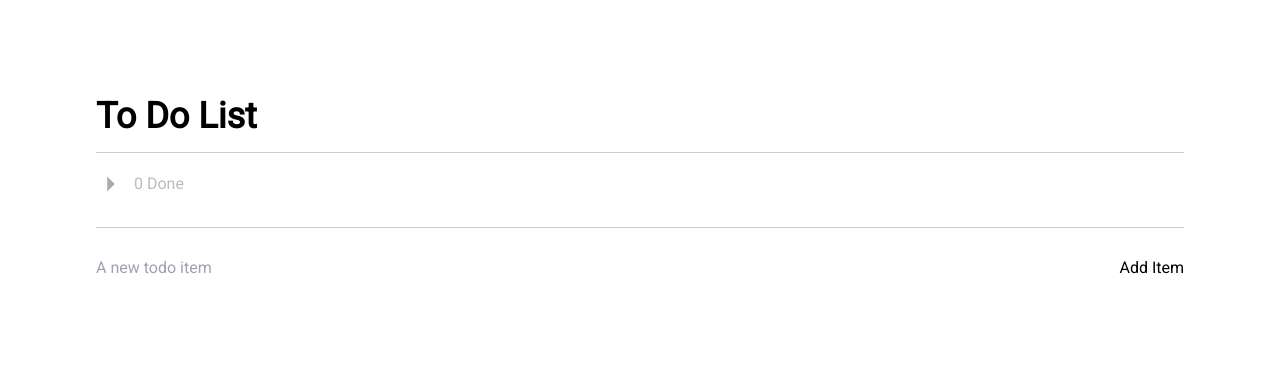
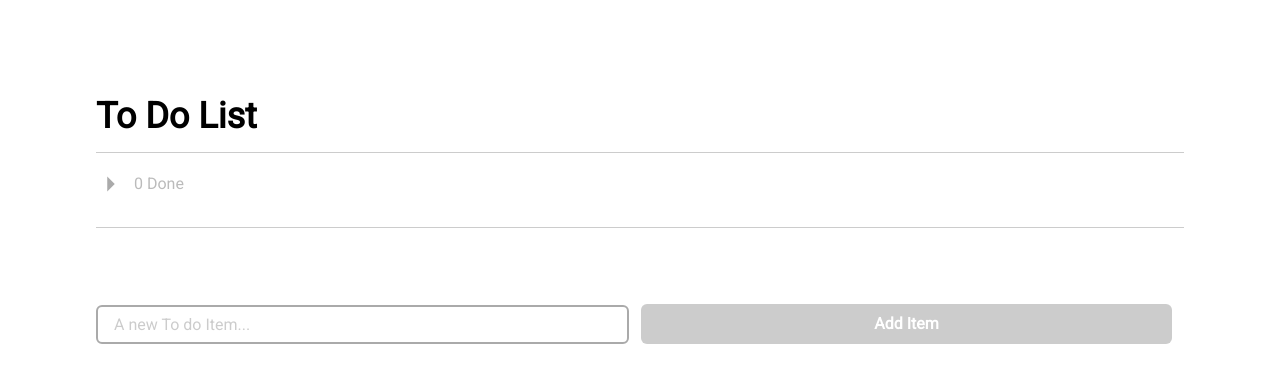
Before and after one commit to ikechukwu-peter/brydeghq-todo, a Next.js app: page / in a window 1280 px wide. Shown: the top 382 px of the page. Built offline with nearby package versions, Linux system fonts and the light colour scheme.

Commit message:
feat: add item to todos

```diff
--- a/src/components/todo/add-item.tsx
+++ b/src/components/todo/add-item.tsx
@@ -8,6 +8,9 @@ export const AddItem = () => {
   // Handler for form submission
   const handleSubmit = (event: React.FormEvent) => {
     event.preventDefault();
+    if (!inputValue) {
+      return;
+    }
     addTodo(inputValue); // Add a new todo item to the global state
     setInputValue(""); // Reset the input value
   };
@@ -18,14 +21,24 @@ export const AddItem = () => {
   };
 
   return (
-    <form onSubmit={handleSubmit} className="flex justify-between items-center">
+    <form
+      onSubmit={handleSubmit}
+      className="flex justify-between items-center gap-3 h-full mt-8"
+    >
       <input
+        className="w-full py-2 px-4 rounded-md border-2 border-gray-200 bg-white text-grey focus:outline-none focus:ring-2 focus:ring-grey-100 focus:border-transparent hover:border-grey-200 placeholder:text-grey-200 h-full"
         type="text"
         value={inputValue}
         onChange={handleInputChange}
-        placeholder="A new todo item"
+        placeholder="A new To do Item..."
       />
-      <button type="submit">Add Item</button>
+
+      <button
+        type="submit"
+        className="mr-3 w-[50%] md:w-full py-2 px-4 bg-grey-200 hover:bg-grey-100 focus:bg-grey-200 text-white font-bold rounded-md transition duration-300 ease-in-out h-full"
+      >
+        Add Item
+      </button>
     </form>
   );
 };
--- a/src/components/todo/completed-todo.tsx
+++ b/src/components/todo/completed-todo.tsx
@@ -52,7 +52,7 @@ export const CompletedTodos = (): JSX.Element => {
                   type="checkbox"
                   checked={todo.completed}
                   onChange={(e) => handleCheckboxChange(e, todo.id)}
-                  className="rounded-xl appearance-none h-6 w-6 border border-blue-100 bg-blue-100 checked:bg-blue-600 checked:border-transparent focus:outline-none"
+                  className="rounded-xl appearance-none h-6 w-6 border border-blue-100 bg-blue-100 checked:bg-blue-600 checked:border-transparent focus:outline-none hover:bg-blue-200"
                   style={{
                     backgroundImage: `url(/check.svg)`,
                     backgroundRepeat: "no-repeat",
--- a/src/components/todo/uncompleted-todo.tsx
+++ b/src/components/todo/uncompleted-todo.tsx
@@ -26,7 +26,7 @@ export const UncompletedTodos = () => {
                 type="checkbox"
                 checked={todo.completed}
                 onChange={(e) => handleCheckboxChange(e, todo.id)}
-                className="rounded-xl appearance-none h-6 w-6 border border-grey-100 bg-white checked:bg-blue-600 checked:border-transparent focus:outline-none"
+                className="rounded-xl appearance-none h-6 w-6 border border-grey-100 bg-white checked:bg-blue-600 checked:border-transparent focus:outline-none  hover:bg-grey-200"
               />
               <div className="flex flex-col items-start">
                 <span className="text-black font-bold text-medium">
--- a/src/pages/index.tsx
+++ b/src/pages/index.tsx
@@ -5,20 +5,22 @@ const roboto = Roboto({ weight: "400", subsets: ["latin"] });
 
 export default function Home() {
   return (
+    // The main container of the to-do list page
     <main
-      className={`flex min-h-screen flex-col  p-4 md:p-10 lg:p-24 ${roboto.className}`}
+      className={`flex min-h-screen flex-col p-4 md:p-10 lg:p-24 ${roboto.className}`}
     >
-      <h2
-        className="
-        font-bold text-2xl md:text-3xl  md:font-extrabold capitalize lg:text-4xl"
-      >
+      <h2 className="font-bold text-2xl md:text-3xl md:font-extrabold capitalize lg:text-4xl">
         To do List
       </h2>
 
-      {/* TODO */}
+      {/* The completed and uncompleted to-do list items */}
       <CompletedTodos />
       <UncompletedTodos />
-      <AddItem />
+
+      {/* The "Add Item" button that sticks to the bottom of the screen on small screens */}
+      <div className="fixed sm:block bottom-0 md:static w-full pr-4 md:pr-0 my-4">
+        <AddItem />
+      </div>
     </main>
   );
 }
```
